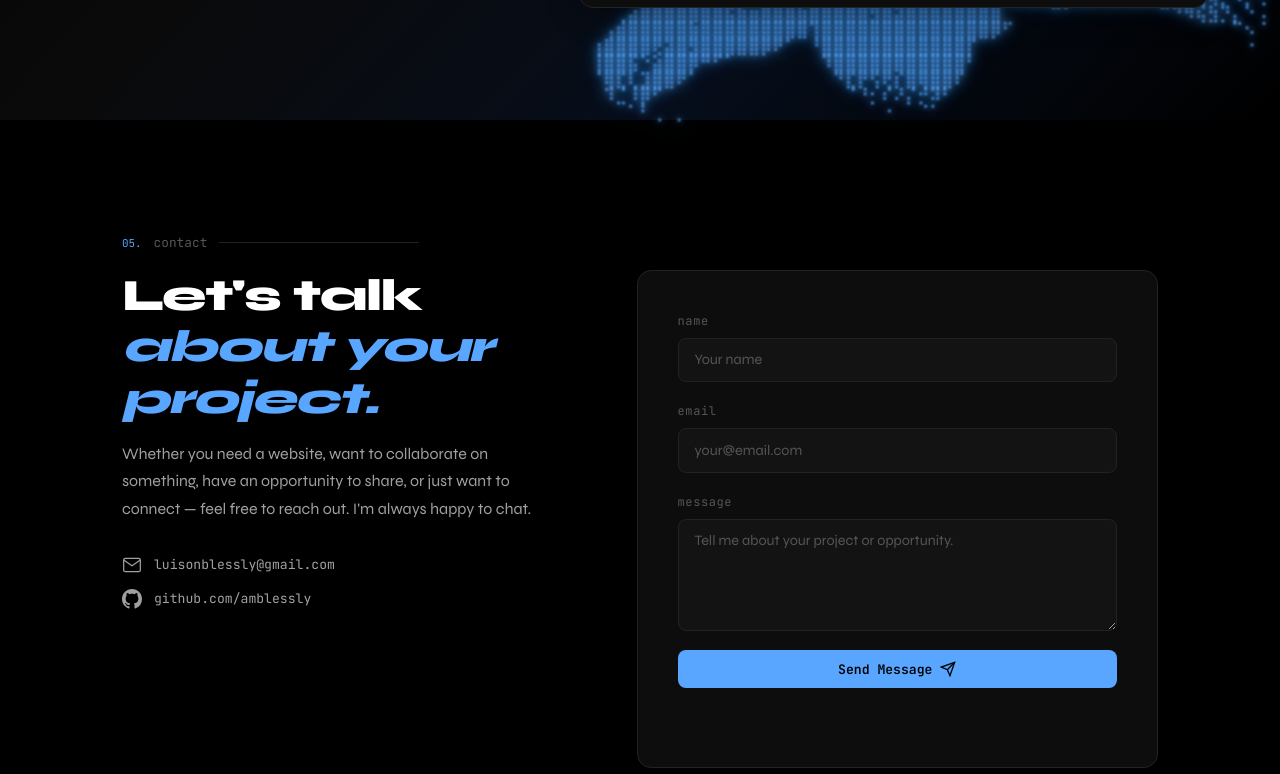
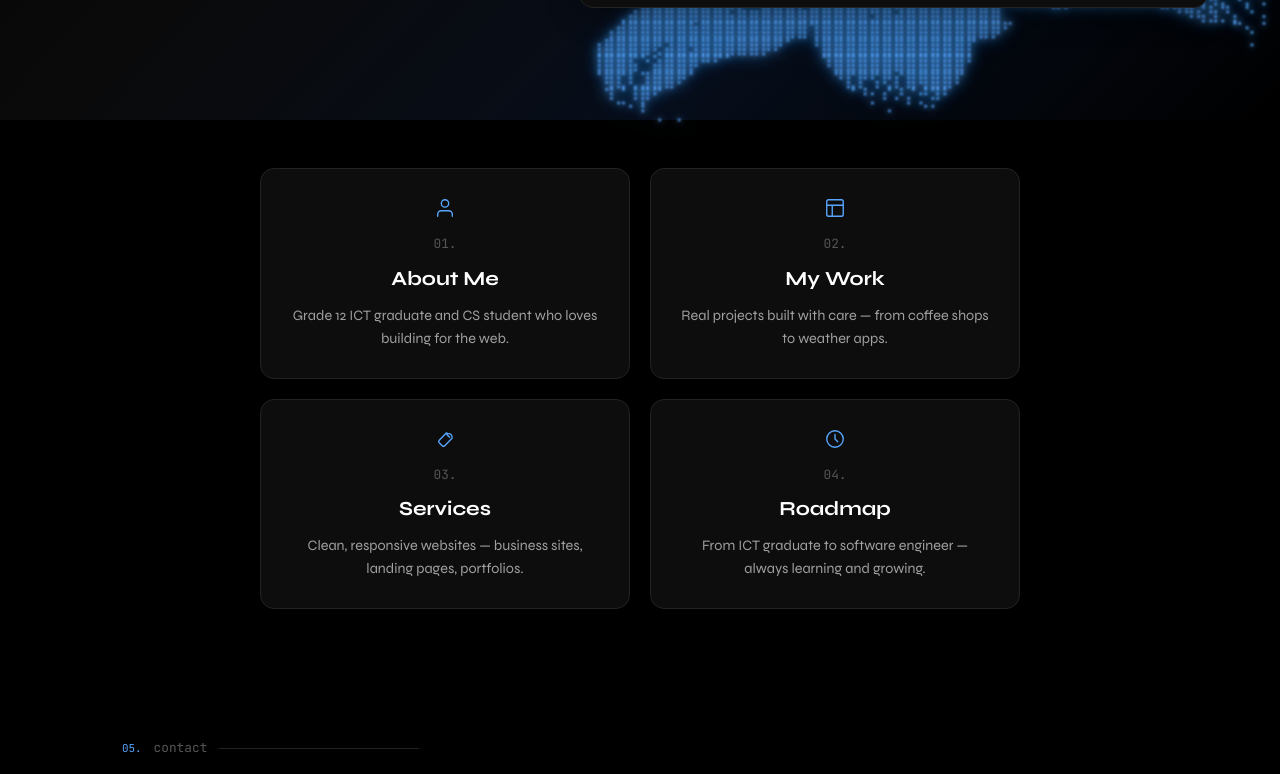
Before and after one commit to amblessly/portfolio, a Next.js app: page / in a window 1280 px wide. Shown: the part 680-1454 px from the top of the page. Built offline with nearby package versions, Linux system fonts and the light colour scheme.

Commit message:
Add centered 4-card bento grid below hero

```diff
--- a/app/globals.css
+++ b/app/globals.css
@@ -185,6 +185,65 @@ body::before {
   align-items: start;
   gap: 1.25rem;
   margin: 2rem 0 1rem;
+}
+
+.bento-section {
+  display: flex;
+  justify-content: center;
+  padding: 3rem 2rem 1rem;
+}
+
+.bento-grid {
+  width: 100%;
+  max-width: 760px;
+  display: grid;
+  grid-template-columns: 1fr 1fr;
+  gap: 1.25rem;
+  margin: 0 auto;
+}
+
+.bento-tile {
+  background: var(--bg2);
+  border: 1px solid var(--border);
+  border-radius: var(--radius-lg);
+  padding: 1.75rem;
+  box-shadow: 0 4px 20px rgba(0, 0, 0, 0.15);
+  transition: border-color .3s var(--ease), box-shadow .3s var(--ease), transform .3s var(--ease);
+  text-align: center;
+  display: flex;
+  flex-direction: column;
+  align-items: center;
+}
+
+.bento-tile:hover {
+  border-color: var(--accent);
+  box-shadow: 0 8px 30px rgba(0, 0, 0, 0.25);
+  transform: translateY(-4px);
+}
+
+.bento-tile-icon {
+  color: var(--accent);
+  margin-bottom: .9rem;
+  display: flex;
+  justify-content: center;
+}
+
+.bento-tile-num {
+  font-size: .8rem;
+  color: var(--text-3);
+  margin-bottom: .4rem;
+}
+
+.bento-tile-title {
+  font-size: 1.25rem;
+  font-weight: 700;
+  margin-bottom: .5rem;
+}
+
+.bento-tile-desc {
+  font-size: .9rem;
+  line-height: 1.6;
+  color: var(--text-2);
 }
 
 .bento-card {
--- a/app/page.tsx
+++ b/app/page.tsx
@@ -3,6 +3,7 @@
 import { useEffect } from "react";
 import Navbar from "@/components/Navbar";
 import Hero from "@/components/Hero";
+import BentoGrid from "@/components/BentoGrid";
 import Contact from "@/components/Contact";
 
 export default function Page() {
@@ -385,6 +386,7 @@ export default function Page() {
         </span>
       </button>
       <Hero />
+      <BentoGrid />
       <Contact />
     </main>
     </>
--- /dev/null
+++ b/components/BentoGrid.tsx
@@ -0,0 +1,43 @@
+const cards = [
+  {
+    num: "01",
+    title: "About Me",
+    desc: "Grade 12 ICT graduate and CS student who loves building for the web.",
+    icon: (<svg width="22" height="22" viewBox="0 0 24 24" fill="none" stroke="currentColor" strokeWidth="1.5" strokeLinecap="round" strokeLinejoin="round"><path d="M20 21v-2a4 4 0 00-4-4H8a4 4 0 00-4 4v2" /><circle cx="12" cy="7" r="4" /></svg>),
+  },
+  {
+    num: "02",
+    title: "My Work",
+    desc: "Real projects built with care — from coffee shops to weather apps.",
+    icon: (<svg width="22" height="22" viewBox="0 0 24 24" fill="none" stroke="currentColor" strokeWidth="1.5" strokeLinecap="round" strokeLinejoin="round"><rect x="3" y="3" width="18" height="18" rx="2" /><path d="M3 9h18M9 21V9" /></svg>),
+  },
+  {
+    num: "03",
+    title: "Services",
+    desc: "Clean, responsive websites — business sites, landing pages, portfolios.",
+    icon: (<svg width="22" height="22" viewBox="0 0 24 24" fill="none" stroke="currentColor" strokeWidth="1.5" strokeLinecap="round" strokeLinejoin="round"><path d="M14.7 6.3a4 4 0 015 5l-8 8a2 2 0 01-2.8 0l-3.2-3.2a2 2 0 010-2.8l8-8z" /><line x1="14" y1="7" x2="17" y2="10" /></svg>),
+  },
+  {
+    num: "04",
+    title: "Roadmap",
+    desc: "From ICT graduate to software engineer — always learning and growing.",
+    icon: (<svg width="22" height="22" viewBox="0 0 24 24" fill="none" stroke="currentColor" strokeWidth="1.5" strokeLinecap="round" strokeLinejoin="round"><circle cx="12" cy="12" r="9" /><path d="M12 7v5l3 3" /></svg>),
+  },
+];
+
+export default function BentoGrid() {
+  return (
+    <section className="bento-section">
+      <div className="bento-grid">
+        {cards.map((c) => (
+          <div className="bento-card bento-tile reveal" key={c.num}>
+            <div className="bento-tile-icon">{c.icon}</div>
+            <span className="mono bento-tile-num">{c.num}.</span>
+            <h3 className="bento-tile-title">{c.title}</h3>
+            <p className="bento-tile-desc">{c.desc}</p>
+          </div>
+        ))}
+      </div>
+    </section>
+  );
+}
```
